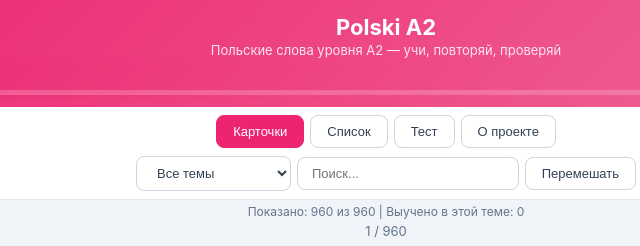
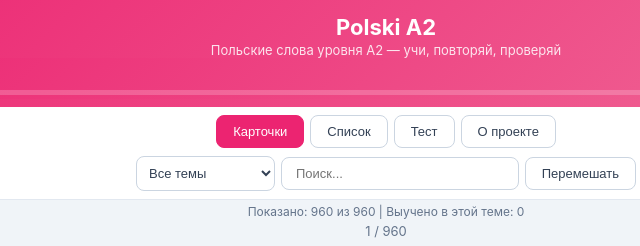
Before and after one commit to polish-words/polish-words.github.io, a plain HTML site: page index.html in a window 1280 px wide. Shown: the top 246 px of the page, 254-894 px from the left. Drawn offline with Linux system fonts and the light colour scheme.

Commit message:
Reduce select padding for better alignment

```diff
--- a/index.html
+++ b/index.html
@@ -72,6 +72,7 @@
   .controls select {
     flex: 0 1 auto;
     min-width: 0;
+    padding: 8px 8px;
   }
   .controls-row input {
     flex: 1;
```
